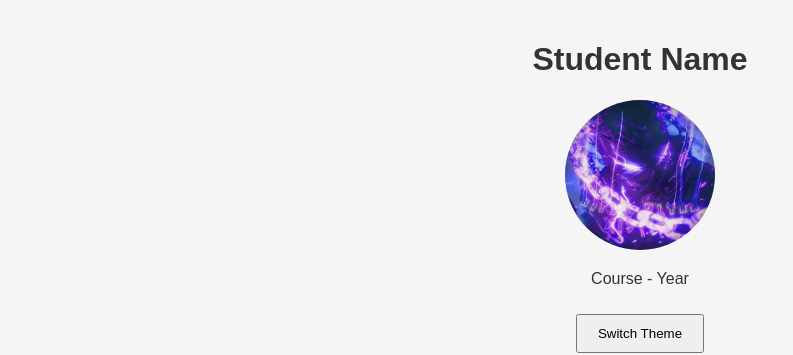
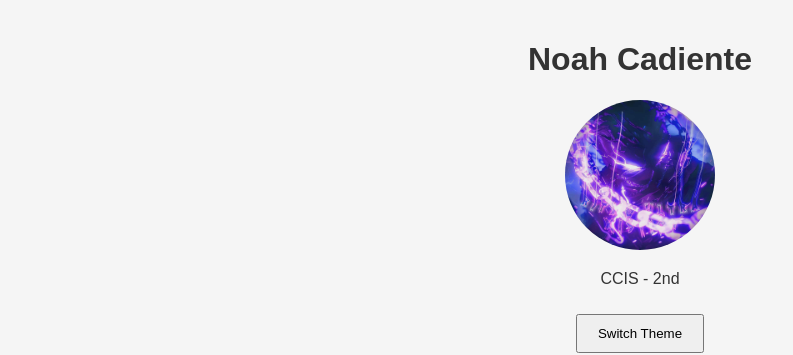
Before and after one commit to francisnoah92-max/portfolio, a plain HTML site: page index.html in a window 1280 px wide. Shown: the top 355 px of the page, without its empty margins (0-793 px from the left). Drawn offline with Linux system fonts and the light colour scheme.

Commit message:
Update index.html

```diff
--- a/index.html
+++ b/index.html
@@ -8,9 +8,9 @@
    </head>
    <body>
       <header>
-         <h1 id="name">Student Name</h1>
+         <h1 id="name">Noah Cadiente</h1>
          <img src="profile.jpg" alt="Profile Picture" id="profile-img">
-         <p id="course-year">Course - Year</p>
+         <p id="course-year">CCIS - 2nd</p>
          <button id="theme-toggle">Switch Theme</button>
       </header>
       <section id="achievements">
```
